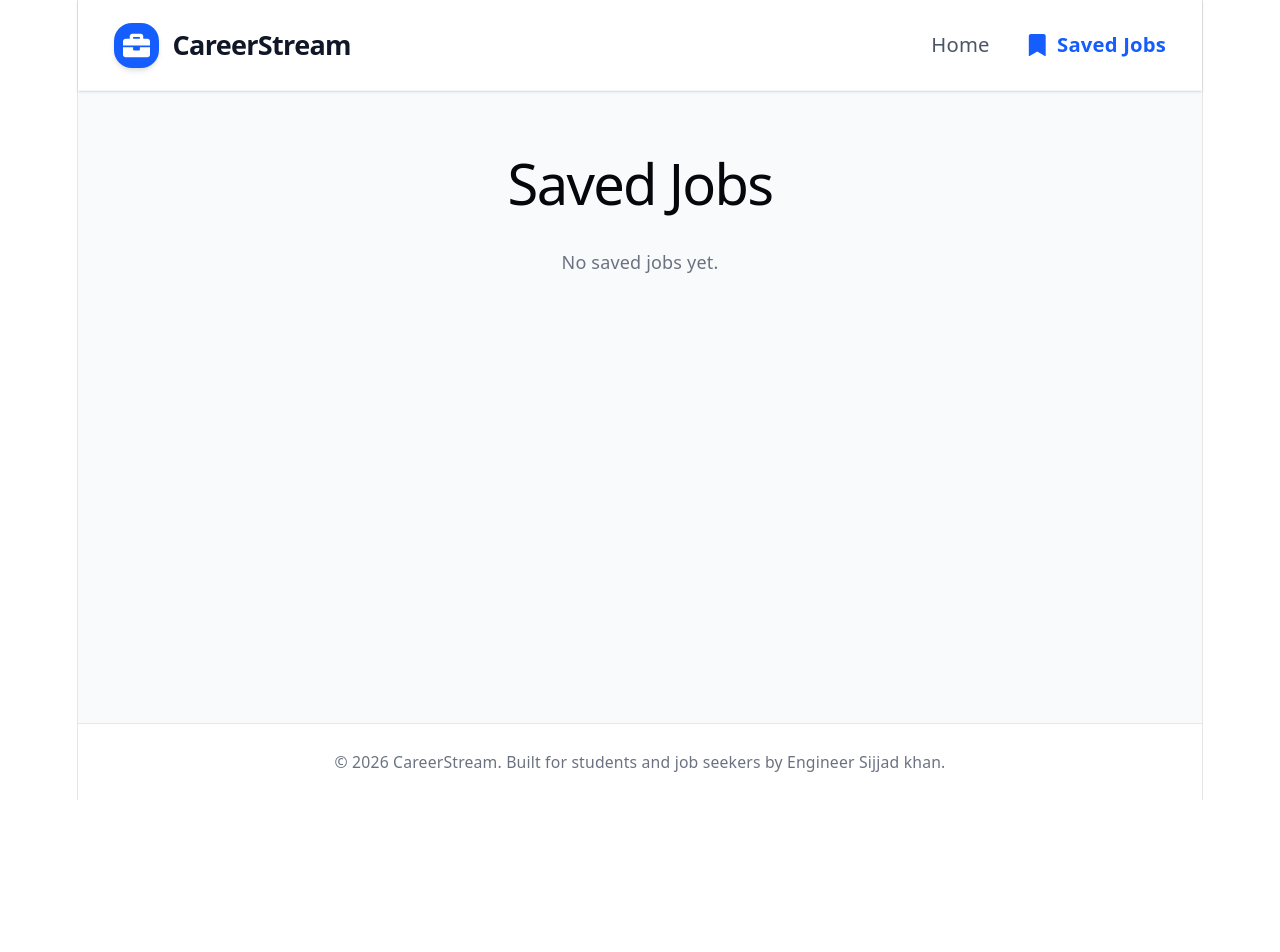
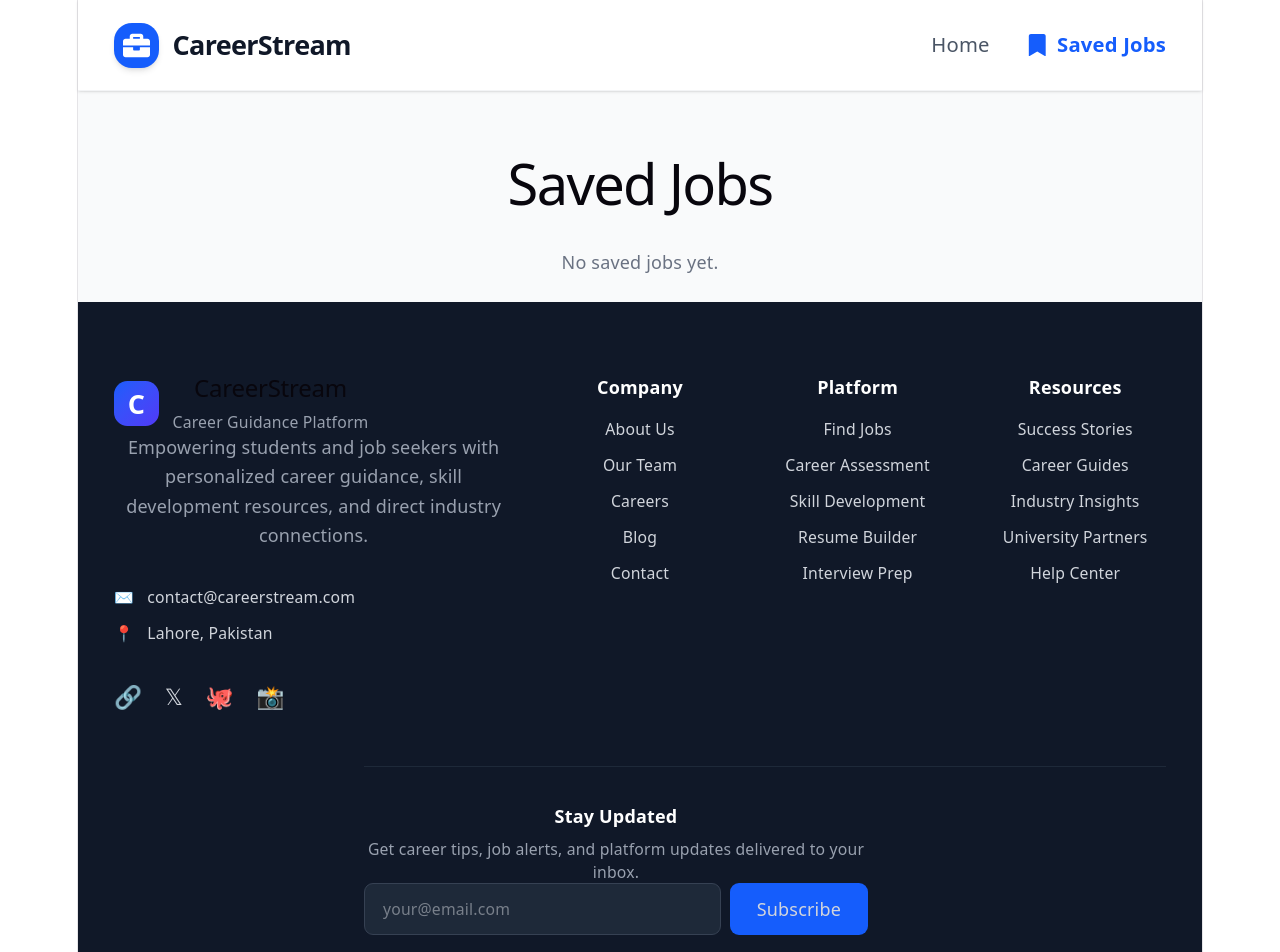
Before and after one commit to SijjadKhanNiazi/careerStream, a React (Vite) app: page /saved-jobs in a window 1280 px wide. Shown: the top 952 px of the page. Before the commit the page ends 800 px from the top, so only its background shows below. Built offline with nearby package versions, Linux system fonts and the light colour scheme.

Commit message:
updated footer

```diff
--- a/package.json
+++ b/package.json
@@ -14,6 +14,7 @@
   },
   "dependencies": {
     "axios": "^1.15.0",
+    "lucide-react": "^1.16.0",
     "react": "^19.2.4",
     "react-dom": "^19.2.4",
     "react-icons": "^5.6.0",
--- a/src/components/layout/Footer.jsx
+++ b/src/components/layout/Footer.jsx
@@ -1,9 +1,226 @@
 function Footer() {
+  const currentYear = new Date().getFullYear();
+
   return (
-    <footer className="mt-auto border-t border-gray-200 bg-white py-6">
-      <div className="mx-auto max-w-7xl px-4 text-center text-sm text-gray-500 sm:px-6 lg:px-8">
-        © {new Date().getFullYear()} CareerStream. Built for students and job
-        seekers by Engineer Sijjad khan.
+    <footer className="mt-auto bg-gray-900 text-gray-300">
+      {/* Main Footer Content */}
+      <div className="mx-auto max-w-7xl px-4 pt-16 pb-8 sm:px-6 lg:px-8">
+        <div className="grid grid-cols-2 gap-8 md:grid-cols-5">
+          {/* Brand Column */}
+          <div className="col-span-2 md:col-span-2">
+            <div className="flex items-center gap-3">
+              <div className="h-10 w-10 rounded-xl bg-gradient-to-br from-blue-600 to-indigo-600 flex items-center justify-center text-white font-bold text-2xl">
+                C
+              </div>
+              <div>
+                <h2 className="text-2xl font-semibold tracking-tight text-white">
+                  CareerStream
+                </h2>
+                <p className="text-sm text-gray-400">
+                  Career Guidance Platform
+                </p>
+              </div>
+            </div>
+
+            <p className="mt-6 max-w-md text-gray-400 leading-relaxed">
+              Empowering students and job seekers with personalized career
+              guidance, skill development resources, and direct industry
+              connections.
+            </p>
+
+            {/* Contact Info */}
+            <div className="mt-8 space-y-3 text-sm">
+              <div className="flex items-center gap-3">
+                <span className="text-gray-400">✉️</span>
+                <a
+                  href="mailto:contact@careerstream.com"
+                  className="hover:text-white transition-colors"
+                >
+                  contact@careerstream.com
+                </a>
+              </div>
+              <div className="flex items-center gap-3">
+                <span className="text-gray-400">📍</span>
+                <span>Lahore, Pakistan</span>
+              </div>
+            </div>
+
+            {/* Social Links */}
+            <div className="mt-8 flex gap-5">
+              <a
+                href="#"
+                className="hover:text-white transition-colors text-xl"
+              >
+                🔗
+              </a>
+              <a
+                href="#"
+                className="hover:text-white transition-colors text-xl"
+              >
+                𝕏
+              </a>
+              <a
+                href="#"
+                className="hover:text-white transition-colors text-xl"
+              >
+                🐙
+              </a>
+              <a
+                href="#"
+                className="hover:text-white transition-colors text-xl"
+              >
+                📸
+              </a>
+            </div>
+          </div>
+
+          {/* Company */}
+          <div>
+            <h3 className="font-semibold text-white mb-4">Company</h3>
+            <ul className="space-y-3 text-sm">
+              <li>
+                <a href="#" className="hover:text-white transition-colors">
+                  About Us
+                </a>
+              </li>
+              <li>
+                <a href="#" className="hover:text-white transition-colors">
+                  Our Team
+                </a>
+              </li>
+              <li>
+                <a href="#" className="hover:text-white transition-colors">
+                  Careers
+                </a>
+              </li>
+              <li>
+                <a href="#" className="hover:text-white transition-colors">
+                  Blog
+                </a>
+              </li>
+              <li>
+                <a href="#" className="hover:text-white transition-colors">
+                  Contact
+                </a>
+              </li>
+            </ul>
+          </div>
+
+          {/* Platform */}
+          <div>
+            <h3 className="font-semibold text-white mb-4">Platform</h3>
+            <ul className="space-y-3 text-sm">
+              <li>
+                <a href="#" className="hover:text-white transition-colors">
+                  Find Jobs
+                </a>
+              </li>
+              <li>
+                <a href="#" className="hover:text-white transition-colors">
+                  Career Assessment
+                </a>
+              </li>
+              <li>
+                <a href="#" className="hover:text-white transition-colors">
+                  Skill Development
+                </a>
+              </li>
+              <li>
+                <a href="#" className="hover:text-white transition-colors">
+                  Resume Builder
+                </a>
+              </li>
+              <li>
+                <a href="#" className="hover:text-white transition-colors">
+                  Interview Prep
+                </a>
+              </li>
+            </ul>
+          </div>
+
+          {/* Resources */}
+          <div>
+            <h3 className="font-semibold text-white mb-4">Resources</h3>
+            <ul className="space-y-3 text-sm">
+              <li>
+                <a href="#" className="hover:text-white transition-colors">
+                  Success Stories
+                </a>
+              </li>
+              <li>
+                <a href="#" className="hover:text-white transition-colors">
+                  Career Guides
+                </a>
+              </li>
+              <li>
+                <a href="#" className="hover:text-white transition-colors">
+                  Industry Insights
+                </a>
+              </li>
+              <li>
+                <a href="#" className="hover:text-white transition-colors">
+                  University Partners
+                </a>
+              </li>
+              <li>
+                <a href="#" className="hover:text-white transition-colors">
+                  Help Center
+                </a>
+              </li>
+            </ul>
+          </div>
+        </div>
+
+        {/* Newsletter */}
+        <div className="mt-12 border-t border-gray-800 pt-8 a ml-[250px]">
+          <div className="max-w-md">
+            <h3 className="font-semibold text-white mb-2">Stay Updated</h3>
+            <p className="text-sm text-gray-400 mb-4">
+              Get career tips, job alerts, and platform updates delivered to
+              your inbox.
+            </p>
+            <div className="flex gap-2">
+              <input
+                type="email"
+                placeholder="your@email.com"
+                className="flex-1 bg-gray-800 border border-gray-700 rounded-lg px-4 py-3 text-sm focus:outline-none focus:border-blue-500 transition-colors"
+              />
+              <button className="bg-blue-600 hover:bg-blue-700 px-6 rounded-lg font-medium transition-colors">
+                Subscribe
+              </button>
+            </div>
+          </div>
+        </div>
+      </div>
+
+      {/* Bottom Bar */}
+      <div className="border-t border-gray-800 bg-gray-950 py-6">
+        <div className="mx-auto max-w-7xl px-4 sm:px-6 lg:px-8">
+          <div className="flex flex-col md:flex-row items-center justify-between gap-4 text-sm">
+            <div className="text-gray-400">
+              © {currentYear} CareerStream. All rights reserved.
+            </div>
+
+            <div className="flex items-center gap-6 text-gray-400">
+              <a href="#" className="hover:text-white transition-colors">
+                Privacy Policy
+              </a>
+              <a href="#" className="hover:text-white transition-colors">
+                Terms of Service
+              </a>
+              <a href="#" className="hover:text-white transition-colors">
+                Cookies
+              </a>
+            </div>
+
+            <div className="text-gray-500 text-xs md:text-sm">
+              Built with ❤️ by{" "}
+              <span className="font-medium text-white">
+                Engineer Sijjad Khan
+              </span>
+            </div>
+          </div>
+        </div>
       </div>
     </footer>
   );
```
Also changed, not shown: 1 other file (tests, documents, lock files or other folders).
